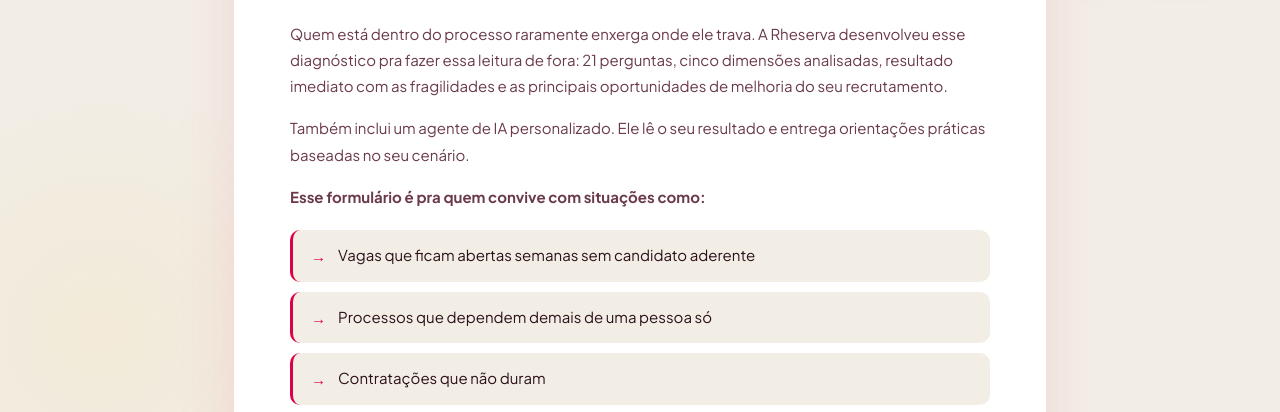
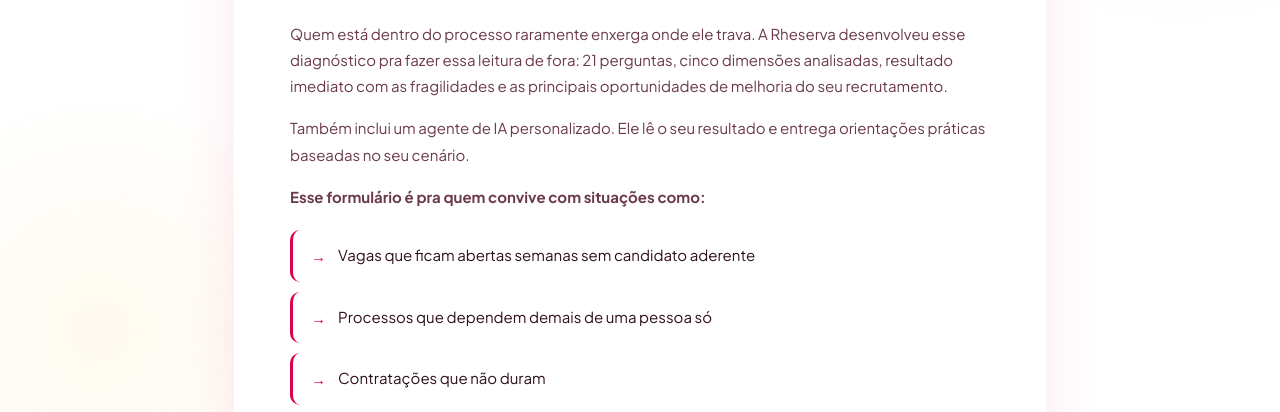
Before and after one commit to Username4348234/FMMRC, a website: page index.html in a window 1280 px wide. Shown: the part 368-780 px from the top of the page. Drawn offline with Linux system fonts and the light colour scheme.

Commit message:
Add files via upload

```diff
--- a/style.css
+++ b/style.css
@@ -8,10 +8,10 @@
   --yellow-dark: #e6a800;
   --navy: #1a0a0f;
   --navy-mid: #2d1019;
-  --cream: #f2eee6;
+  --cream: #ffffff;
   --white: #ffffff;
-  --gray-100: #f2eee6;
-  --gray-200: #f2eee6;
+  --gray-100: #ffffff;
+  --gray-200: #ffffff;
   --gray-400: #f2eee6;
   --gray-600: #6b3a4a;
   --gray-800: #2d1019;
```
